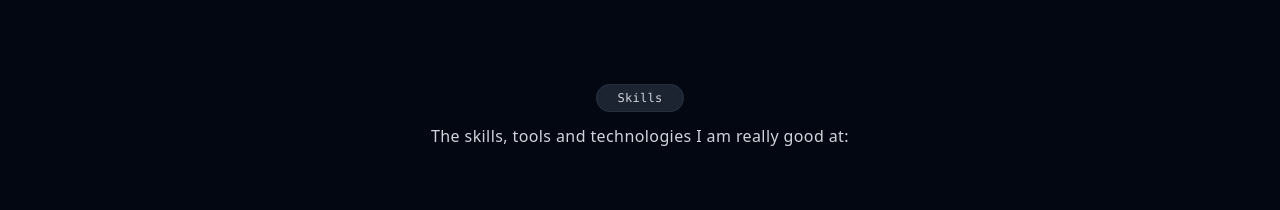
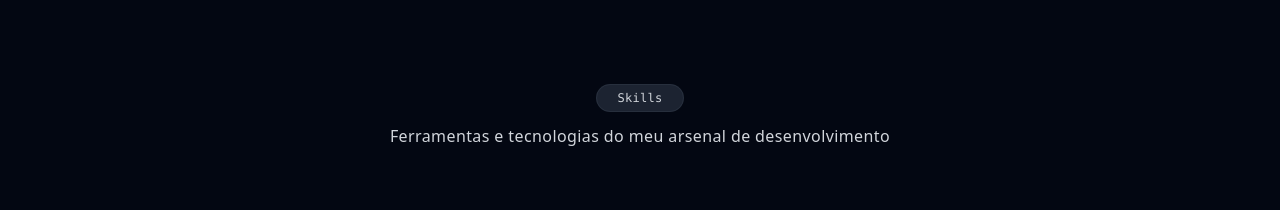
Before and after one commit to leandrofariasfl/portfolio, a React (Vite) app: page / in a window 1280 px wide. Shown: the part 2560-2770 px from the top of the page. Built offline with nearby package versions, Linux system fonts and the light colour scheme.

Commit message:
style: alterar texto e espaçamentos

```diff
--- a/src/components/Skills.jsx
+++ b/src/components/Skills.jsx
@@ -16,7 +16,7 @@ const Skills = () => {
         {/* SUBTÍTULO DA SEÇÃO */}
         <div className="text-center mb-16">
           <p className="text-sm sm:text-base text-texto-corpo tracking-wide font-normal max-w-xl mx-auto">
-            The skills, tools and technologies I am really good at:
+            Ferramentas e tecnologias do meu arsenal de desenvolvimento
           </p>
         </div>
 
```
